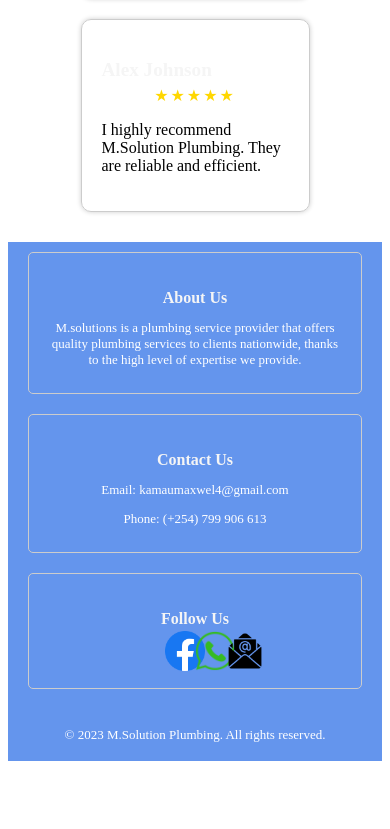
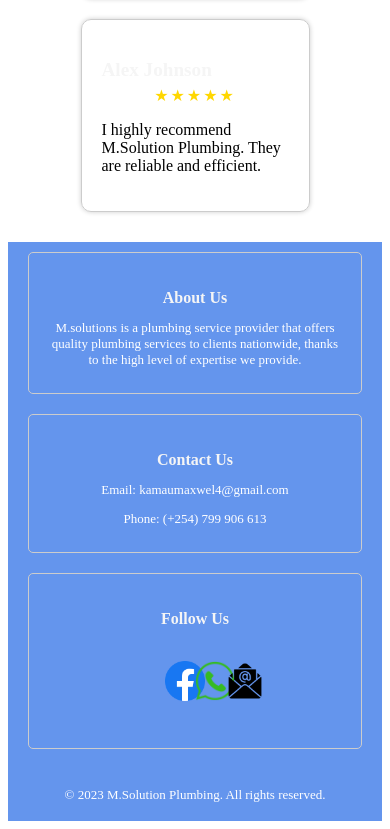
Before and after one commit to Alex-gikungu/plumbing_app, a React (Vite) app: page / in a window 390 px wide. Shown: the part 3394-4223 px from the top of the page. Before the commit the page ends 4163 px from the top, so only its background shows below. Built offline with nearby package versions, Linux system fonts and the light colour scheme.

Commit message:
added media query

```diff
--- a/src/index.css
+++ b/src/index.css
@@ -352,6 +352,9 @@ height: 10px;
     .social-links div {
       margin: 10px; /* Adjust spacing between social links for smaller screens */
     }
+    .social-links{
+      padding: 30px;
+    }
 }
 
 
```
